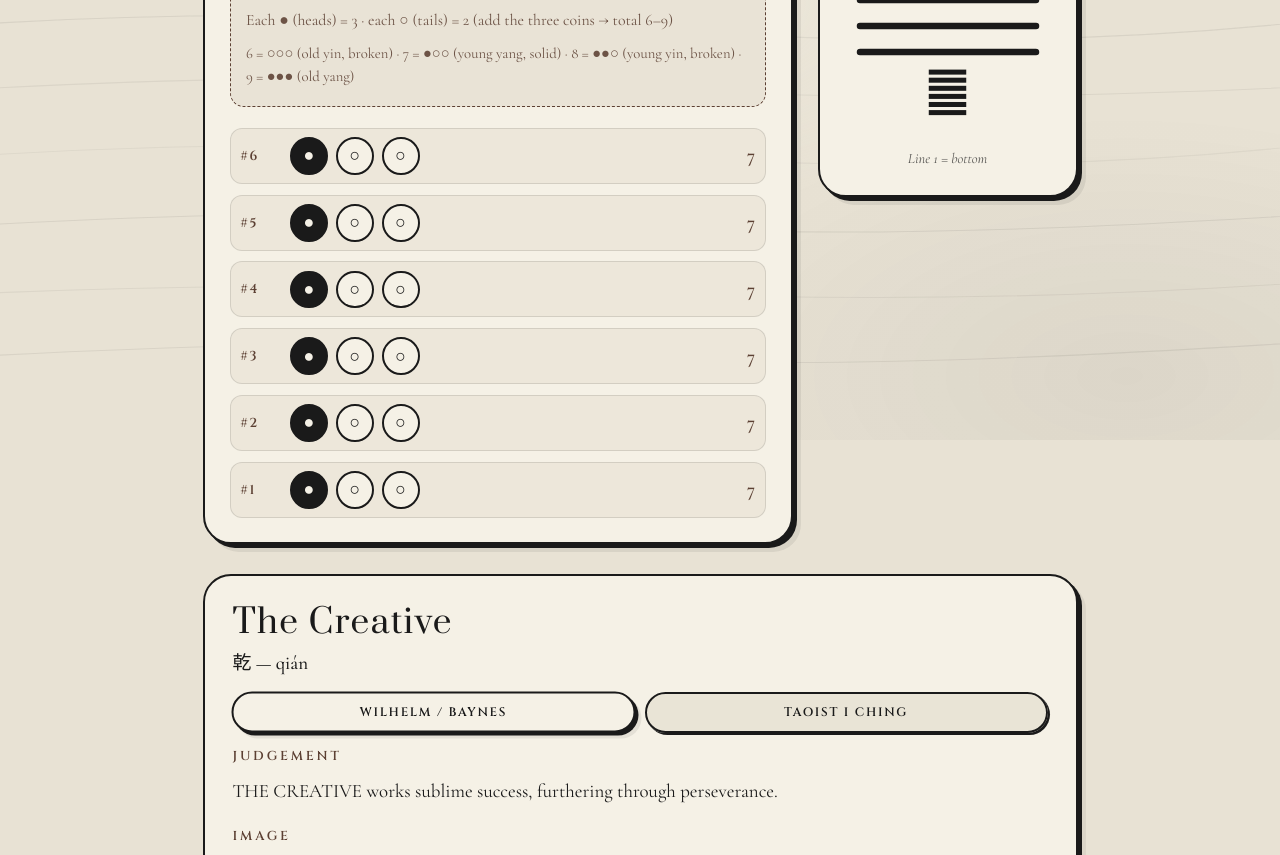
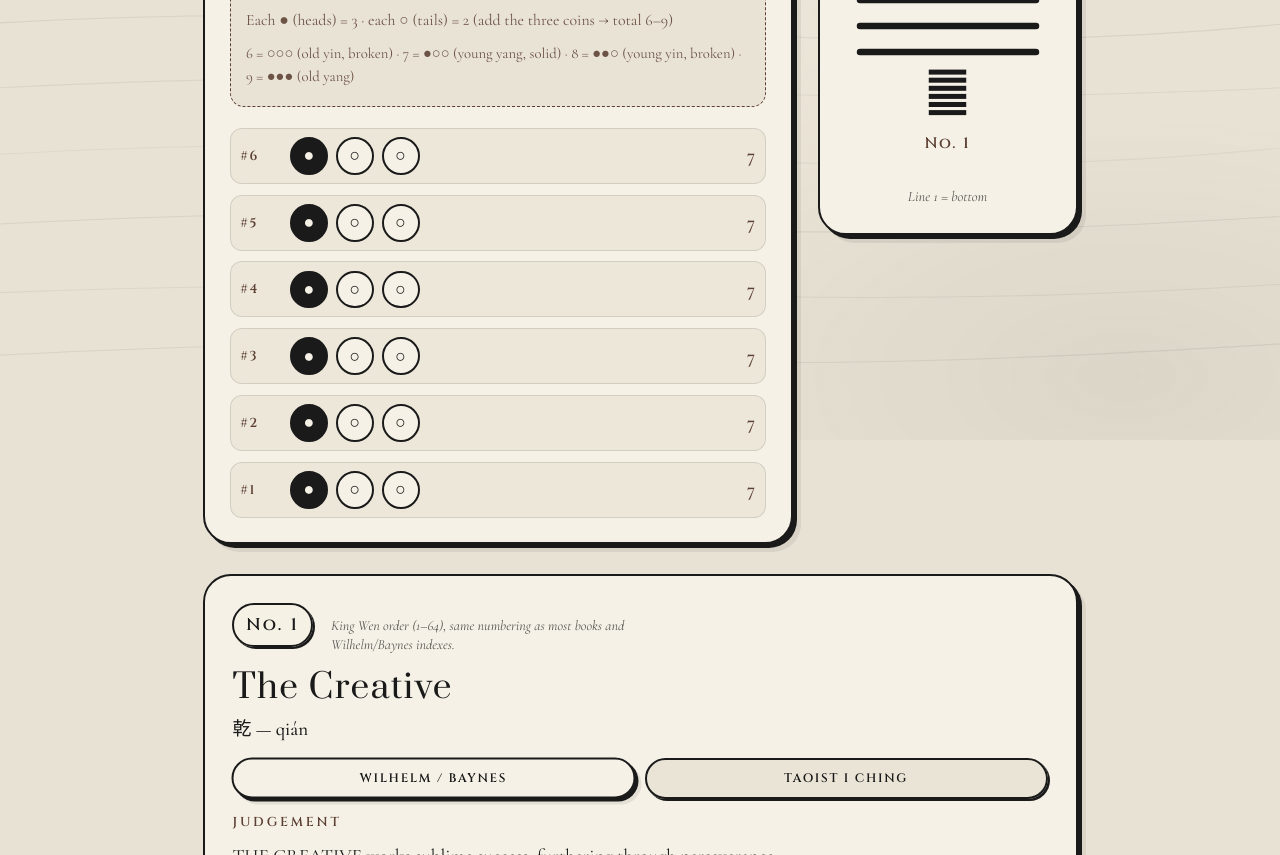
Before and after one commit to grahamgrilli/iching-app, a React (Vite) app: page / in a window 1280 px wide. Shown: the part 360-1215 px from the top of the page. Built offline with nearby package versions, Linux system fonts and the light colour scheme.

Commit message:
add hexagram #

```diff
--- a/src/App.css
+++ b/src/App.css
@@ -285,6 +285,15 @@
   line-height: 1;
 }
 
+.hex-panel-number {
+  margin: 0.35rem 0 0;
+  font-family: var(--font-label);
+  font-size: 0.85rem;
+  font-weight: 600;
+  letter-spacing: 0.12em;
+  color: var(--color-earth);
+}
+
 /* Results */
 .results-section {
   animation: fadeIn 0.55s ease;
@@ -312,6 +321,44 @@
   box-shadow:
     4px 4px 0 var(--color-ink),
     8px 8px 0 rgba(26, 26, 26, 0.06);
+}
+
+.hexagram-number-row {
+  display: flex;
+  flex-wrap: wrap;
+  align-items: baseline;
+  gap: 0.65rem 1rem;
+  margin: 0 0 0.75rem;
+}
+
+.hexagram-number-badge {
+  display: inline-block;
+  font-family: var(--font-label);
+  font-size: 0.95rem;
+  font-weight: 600;
+  letter-spacing: 0.14em;
+  color: var(--color-ink);
+  padding: 0.35rem 0.65rem;
+  border: 2px solid var(--color-ink);
+  border-radius: 999px;
+  background: rgba(245, 241, 230, 0.9);
+  box-shadow: 2px 2px 0 var(--color-ink);
+}
+
+.hexagram-number-badge--sm {
+  font-size: 0.78rem;
+  padding: 0.25rem 0.5rem;
+  box-shadow: 1px 1px 0 var(--color-ink);
+  margin-right: 0.15rem;
+  vertical-align: middle;
+}
+
+.hexagram-number-note {
+  font-size: 0.78rem;
+  font-style: italic;
+  color: var(--color-ink-muted);
+  max-width: 20rem;
+  line-height: 1.35;
 }
 
 .hexagram-header h2 {
@@ -490,6 +537,7 @@
   font-weight: 400;
   letter-spacing: 0.03em;
   color: var(--color-ink);
+  line-height: 1.35;
 }
 
 .attribution {
--- a/src/App.tsx
+++ b/src/App.tsx
@@ -54,6 +54,9 @@ function App() {
             <div className="hexagram-panel-inline">
               <HexagramDisplay lines={lineValues} onLineClick={() => {}} />
               <p className="hexagram-unicode">{primary.unicode}</p>
+              <p className="hex-panel-number" title="King Wen order (1–64)">
+                No. {primary.number}
+              </p>
             </div>
             <p className="hex-panel-note">Line 1 = bottom</p>
           </div>
--- a/src/components/Interpretation.tsx
+++ b/src/components/Interpretation.tsx
@@ -51,6 +51,14 @@ export default function Interpretation({
   return (
     <div className="interpretation">
       <div className="hexagram-header">
+        <p className="hexagram-number-row">
+          <span className="hexagram-number-badge" title="King Wen sequence (1–64), same as most I Ching books">
+            No. {primary.number}
+          </span>
+          <span className="hexagram-number-note">
+            King Wen order (1–64), same numbering as most books and Wilhelm/Baynes indexes.
+          </span>
+        </p>
         <h2>{primary.name}</h2>
         <p className="chinese">{primary.chinese} — {primary.pinyin}</p>
       </div>
@@ -125,7 +133,12 @@ export default function Interpretation({
         <div className="resulting-hexagram">
           <h3>Transformation</h3>
           <p>With changing lines, the situation transforms toward:</p>
-          <h4>{resulting.name}</h4>
+          <h4>
+            <span className="hexagram-number-badge hexagram-number-badge--sm">
+              No. {resulting.number}
+            </span>{' '}
+            {resulting.name}
+          </h4>
           <p className="chinese">{resulting.chinese} — {resulting.pinyin}</p>
           <p className="judgement">{resultingJudgement}</p>
         </div>
```
Also changed, not shown: 4 other files (tests, documents, lock files or other folders).
